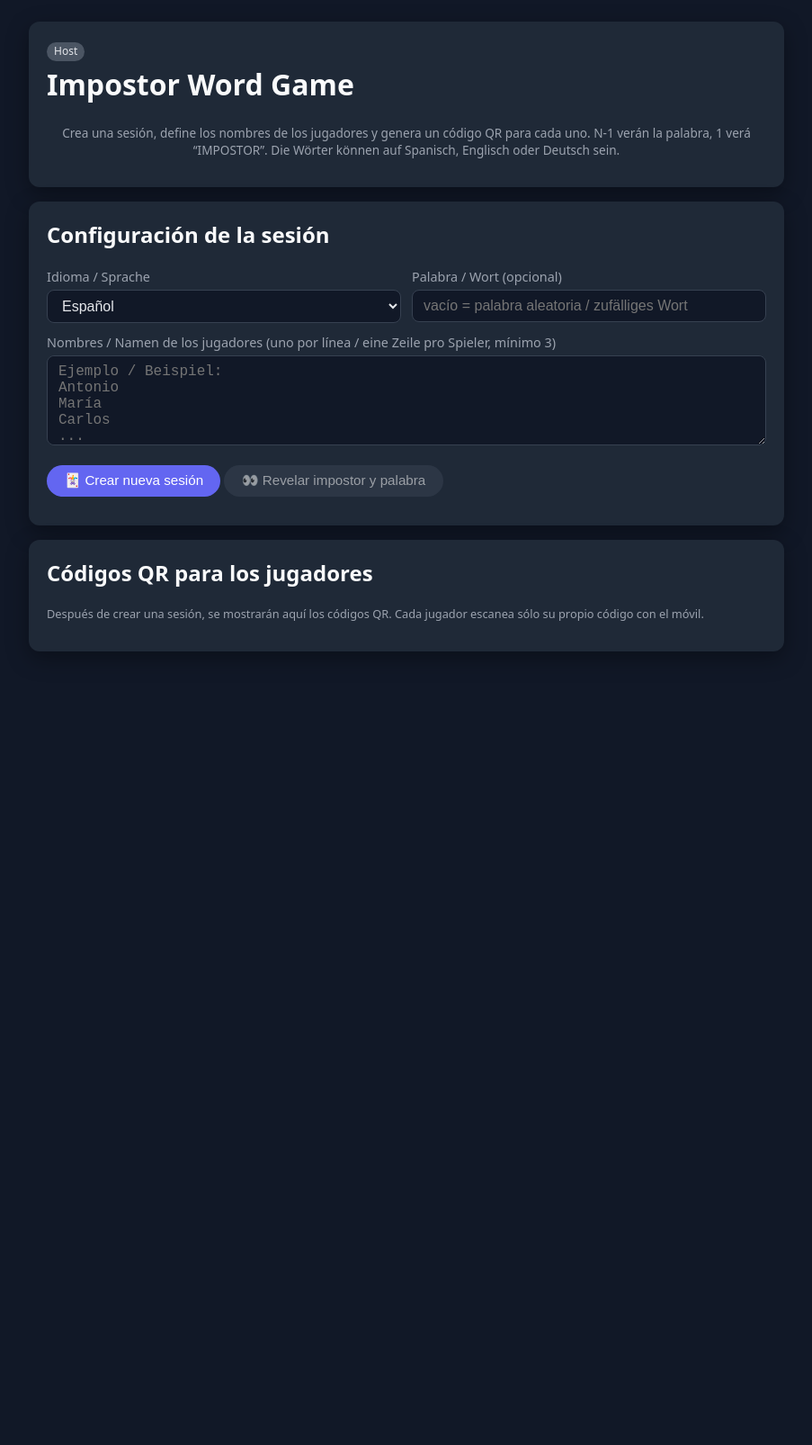
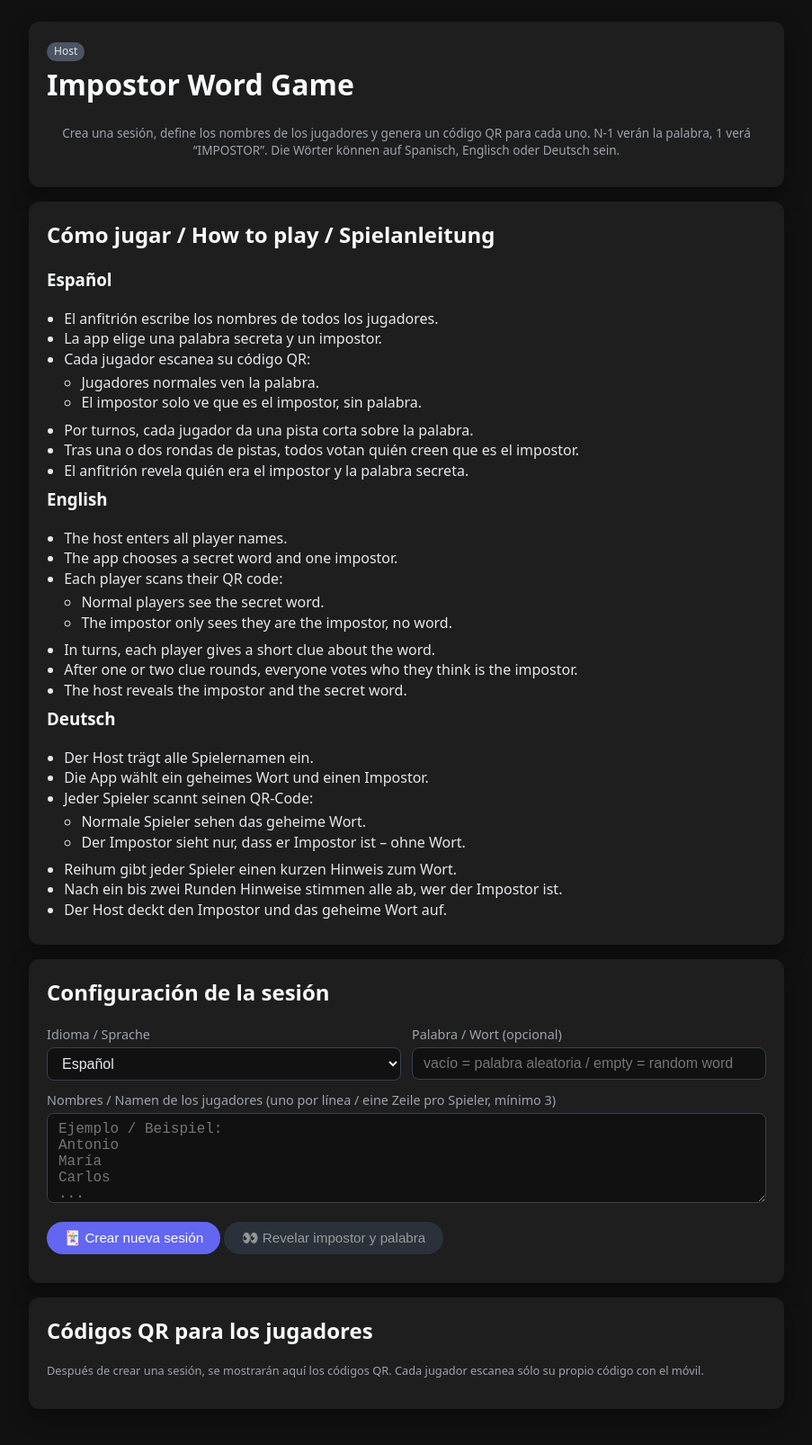
Before and after one commit to bochinche/bochinche.github.io, a Jekyll site: the page impostor.html, which Jekyll copies as it is, in a window 1280 px wide. Shown: the whole page at 90% size, without its empty margins (188-1091 px from the left). Built offline with Jekyll 4.4.1, drawn with Linux system fonts in a browser that asks for light colours; before the commit the page ends 900 px from its top, so only the background shows below that.

Commit message:
Update impostor.html

```diff
--- a/impostor.html
+++ b/impostor.html
@@ -12,7 +12,7 @@
     body {
       margin: 0;
       padding: 1.5rem;
-      background: #111827;
+      background: #111111;          /* dark grey background */
       color: #e5e7eb;
     }
     h1, h2, h3 {
@@ -20,7 +20,7 @@
       color: #f9fafb;
     }
     .card {
-      background: #1f2937;
+      background: #1e1e1e;          /* dark grey cards */
       border-radius: 0.75rem;
       padding: 1.25rem;
       margin-bottom: 1rem;
@@ -37,7 +37,7 @@
       padding: 0.5rem 0.75rem;
       border-radius: 0.5rem;
       border: 1px solid #374151;
-      background: #111827;
+      background: #111111;
       color: #e5e7eb;
       font-size: 1rem;
       box-sizing: border-box;
@@ -89,7 +89,7 @@
       border-radius: 0.75rem;
       border: 1px solid #374151;
       padding: 0.75rem;
-      background: #0f172a;
+      background: #101010;
       font-size: 0.9rem;
     }
     .player-title {
@@ -148,6 +148,11 @@
       background: white;
       padding: 0.25rem;
     }
+    ul {
+      margin-top: 0.25rem;
+      margin-bottom: 0.5rem;
+      padding-left: 1.2rem;
+    }
     @media (min-width: 720px) {
       body {
         max-width: 840px;
@@ -250,6 +255,9 @@
       return en; // default English
     }
 
+    // Fair impostor counts across rounds (per browser session)
+    let impostorCounts = null;
+
     function render() {
       const urlParams = new URLSearchParams(window.location.search);
       const token = urlParams.get("t");
@@ -263,7 +271,9 @@
           document.getElementById("app").innerHTML = `
             <div class="card">
               <h1>Error</h1>
-              <p class="small">Enlace/Link ungültig. Pide al anfitrión einen neuen Code.</p>
+              <p class="small">
+                Enlace/Link ungültig. Pide al anfitrión / Bitte den Host um einen neuen Code.
+              </p>
             </div>
           `;
         }
@@ -347,6 +357,54 @@
         </div>
 
         <div class="card">
+          <h2>Cómo jugar / How to play / Spielanleitung</h2>
+          <h3>Español</h3>
+          <ul>
+            <li>El anfitrión escribe los nombres de todos los jugadores.</li>
+            <li>La app elige una palabra secreta y un impostor.</li>
+            <li>Cada jugador escanea su código QR:
+              <ul>
+                <li>Jugadores normales ven la palabra.</li>
+                <li>El impostor solo ve que es el impostor, sin palabra.</li>
+              </ul>
+            </li>
+            <li>Por turnos, cada jugador da una pista corta sobre la palabra.</li>
+            <li>Tras una o dos rondas de pistas, todos votan quién creen que es el impostor.</li>
+            <li>El anfitrión revela quién era el impostor y la palabra secreta.</li>
+          </ul>
+
+          <h3>English</h3>
+          <ul>
+            <li>The host enters all player names.</li>
+            <li>The app chooses a secret word and one impostor.</li>
+            <li>Each player scans their QR code:
+              <ul>
+                <li>Normal players see the secret word.</li>
+                <li>The impostor only sees they are the impostor, no word.</li>
+              </ul>
+            </li>
+            <li>In turns, each player gives a short clue about the word.</li>
+            <li>After one or two clue rounds, everyone votes who they think is the impostor.</li>
+            <li>The host reveals the impostor and the secret word.</li>
+          </ul>
+
+          <h3>Deutsch</h3>
+          <ul>
+            <li>Der Host trägt alle Spielernamen ein.</li>
+            <li>Die App wählt ein geheimes Wort und einen Impostor.</li>
+            <li>Jeder Spieler scannt seinen QR-Code:
+              <ul>
+                <li>Normale Spieler sehen das geheime Wort.</li>
+                <li>Der Impostor sieht nur, dass er Impostor ist – ohne Wort.</li>
+              </ul>
+            </li>
+            <li>Reihum gibt jeder Spieler einen kurzen Hinweis zum Wort.</li>
+            <li>Nach ein bis zwei Runden Hinweise stimmen alle ab, wer der Impostor ist.</li>
+            <li>Der Host deckt den Impostor und das geheime Wort auf.</li>
+          </ul>
+        </div>
+
+        <div class="card">
           <h2>Configuración de la sesión</h2>
           <div class="row">
             <div>
@@ -359,7 +417,7 @@
             </div>
             <div>
               <label for="customWord">Palabra / Wort (opcional)</label>
-              <input id="customWord" type="text" placeholder="vacío = palabra aleatoria / zufälliges Wort" />
+              <input id="customWord" type="text" placeholder="vacío = palabra aleatoria / empty = random word" />
             </div>
           </div>
 
@@ -414,7 +472,10 @@ Carlos
           .filter(s => s.length > 0);
 
         if (rawNames.length < 3) {
-          alert("Introduce al menos 3 nombres de jugadores (uno por línea). / Bitte mindestens 3 Spielernamen (eine Zeile pro Spieler) eingeben.");
+          alert(
+            "Introduce al menos 3 nombres de jugadores (uno por línea).\n" +
+            "Bitte mindestens 3 Spielernamen (eine Zeile pro Spieler) eingeben."
+          );
           return;
         }
 
@@ -427,7 +488,20 @@ Carlos
         }
 
         const gameId = createGameId();
-        const impostorIndex = randomInt(nPlayers);
+
+        // --- Fair impostor selection across rounds ---
+        if (!impostorCounts || impostorCounts.length !== nPlayers) {
+          impostorCounts = new Array(nPlayers).fill(0);
+        }
+        const minCount = Math.min(...impostorCounts);
+        const candidates = [];
+        for (let i = 0; i < nPlayers; i++) {
+          if (impostorCounts[i] === minCount) {
+            candidates.push(i);
+          }
+        }
+        const impostorIndex = candidates[randomInt(candidates.length)];
+        impostorCounts[impostorIndex]++;
 
         currentSession = {
           gameId,
@@ -485,7 +559,8 @@ Carlos
         if (!currentSession) return;
         const name = currentSession.playerNames[currentSession.impostorIndex];
         alert(
-          `El impostor es / Der Impostor ist: ${name} (jugador/Spieler #${currentSession.impostorIndex + 1})\n` +
+          `El impostor es / Der Impostor ist: ${name} ` +
+          `(jugador/Spieler #${currentSession.impostorIndex + 1})\n` +
           `Palabra secreta / Geheimes Wort: “${currentSession.word}”`
         );
       });
```
Also changed, not shown: other parts of impostor.html (+8 -8 lines).
